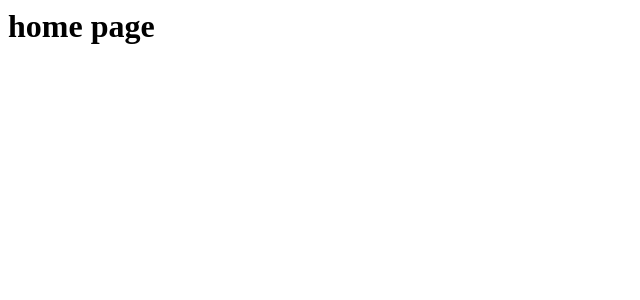
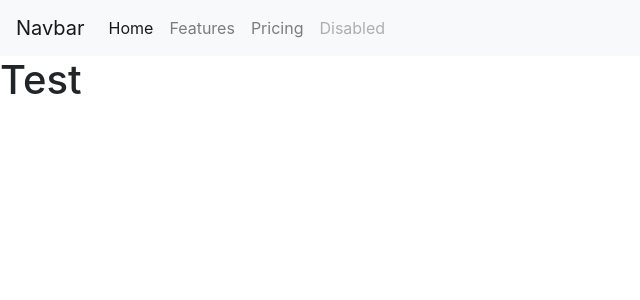
Before and after one commit to ElijahCoding/Flask-Python, a Flask app: page / in a window 1280 px wide. Shown: the top 300 px of the page, without its empty margins (0-640 px from the left). Run offline with Flask 2, Linux system fonts and the light colour scheme; some libraries are stand-ins or nearby versions.

Commit message:
templates inheritance

```diff
--- /dev/null
+++ b/Tutorial/templates/base.html
@@ -0,0 +1,36 @@
+<!doctype html>
+<html>
+<head>
+    <link rel="stylesheet" href="https://stackpath.bootstrapcdn.com/bootstrap/4.3.1/css/bootstrap.min.css" integrity="sha384-ggOyR0iXCbMQv3Xipma34MD+dH/1fQ784/j6cY/iJTQUOhcWr7x9JvoRxT2MZw1T" crossorigin="anonymous">
+    <title>{% block title %}{% endblock %}</title>
+</head>
+<body>
+    <nav class="navbar navbar-expand-lg navbar-light bg-light">
+        <a class="navbar-brand" href="#">Navbar</a>
+        <button class="navbar-toggler" type="button" data-toggle="collapse" data-target="#navbarNav" aria-controls="navbarNav" aria-expanded="false" aria-label="Toggle navigation">
+	     <span class="navbar-toggler-icon"></span>
+	 </button>
+         <div class="collapse navbar-collapse" id="navbarNav">
+             <ul class="navbar-nav">
+	         <li class="nav-item active">
+                     <a class="nav-link" href="#">Home <span class="sr-only">(current)</span></a>
+		</li>
+		<li class="nav-item">
+		    <a class="nav-link" href="#">Features</a>
+		</li>
+		<li class="nav-item">
+		    <a class="nav-link" href="#">Pricing</a>
+		</li>
+		<li class="nav-item">
+		    <a class="nav-link disabled" href="#" tabindex="-1" aria-disabled="true">Disabled</a>
+		</li>
+	    </ul>
+        </div>
+    </nav>
+    {% block content %}
+    {% endblock %}
+    <script src="https://code.jquery.com/jquery-3.3.1.slim.min.js" integrity="sha384-q8i/X+965DzO0rT7abK41JStQIAqVgRVzpbzo5smXKp4YfRvH+8abtTE1Pi6jizo" crossorigin="anonymous"></script>
+    <script src="https://cdnjs.cloudflare.com/ajax/libs/popper.js/1.14.7/umd/popper.min.js" integrity="sha384-UO2eT0CpHqdSJQ6hJty5KVphtPhzWj9WO1clHTMGa3JDZwrnQq4sF86dIHNDz0W1" crossorigin="anonymous"></script>
+    <script src="https://stackpath.bootstrapcdn.com/bootstrap/4.3.1/js/bootstrap.min.js" integrity="sha384-JjSmVgyd0p3pXB1rRibZUAYoIIy6OrQ6VrjIEaFf/nJGzIxFDsf4x0xIM+B07jRM" crossorigin="anonymous"></script>
+</body>
+</html>
--- a/Tutorial/templates/index.html
+++ b/Tutorial/templates/index.html
@@ -1,12 +1,5 @@
-<html>
-<head>
-    <meta charset="UTF-8">
-    <meta name="viewport"
-          content="width=device-width, user-scalable=no, initial-scale=1.0, maximum-scale=1.0, minimum-scale=1.0">
-    <meta http-equiv="X-UA-Compatible" content="ie=edge">
-    <title>Document</title>
-</head>
-<body>
-    <h1>home page</h1>
-</body>
-</html>
+{% extends "base.html" %}
+{% block title %}Home Page{% endblock %}
+{% block content %}
+<h1>Test</h1>
+{% endblock %}
```
